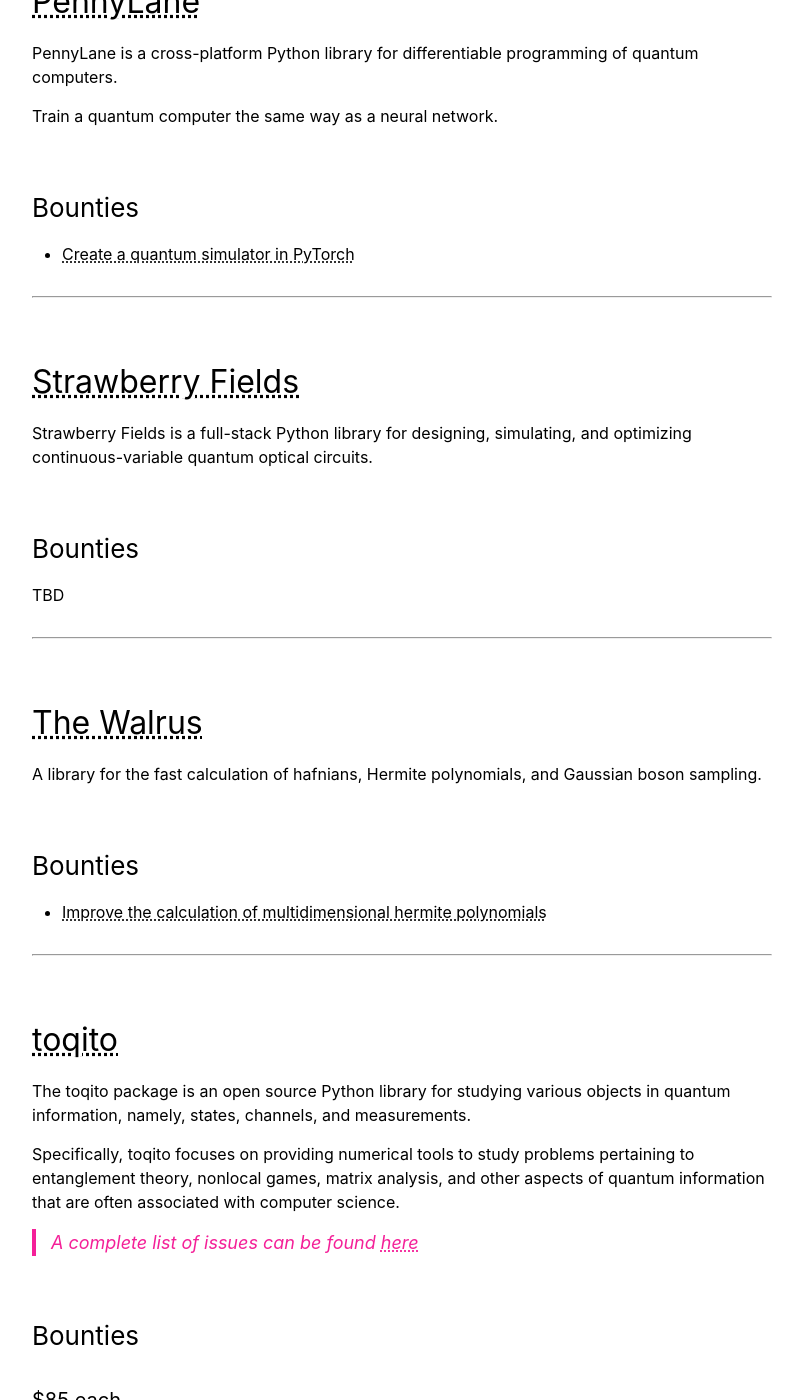
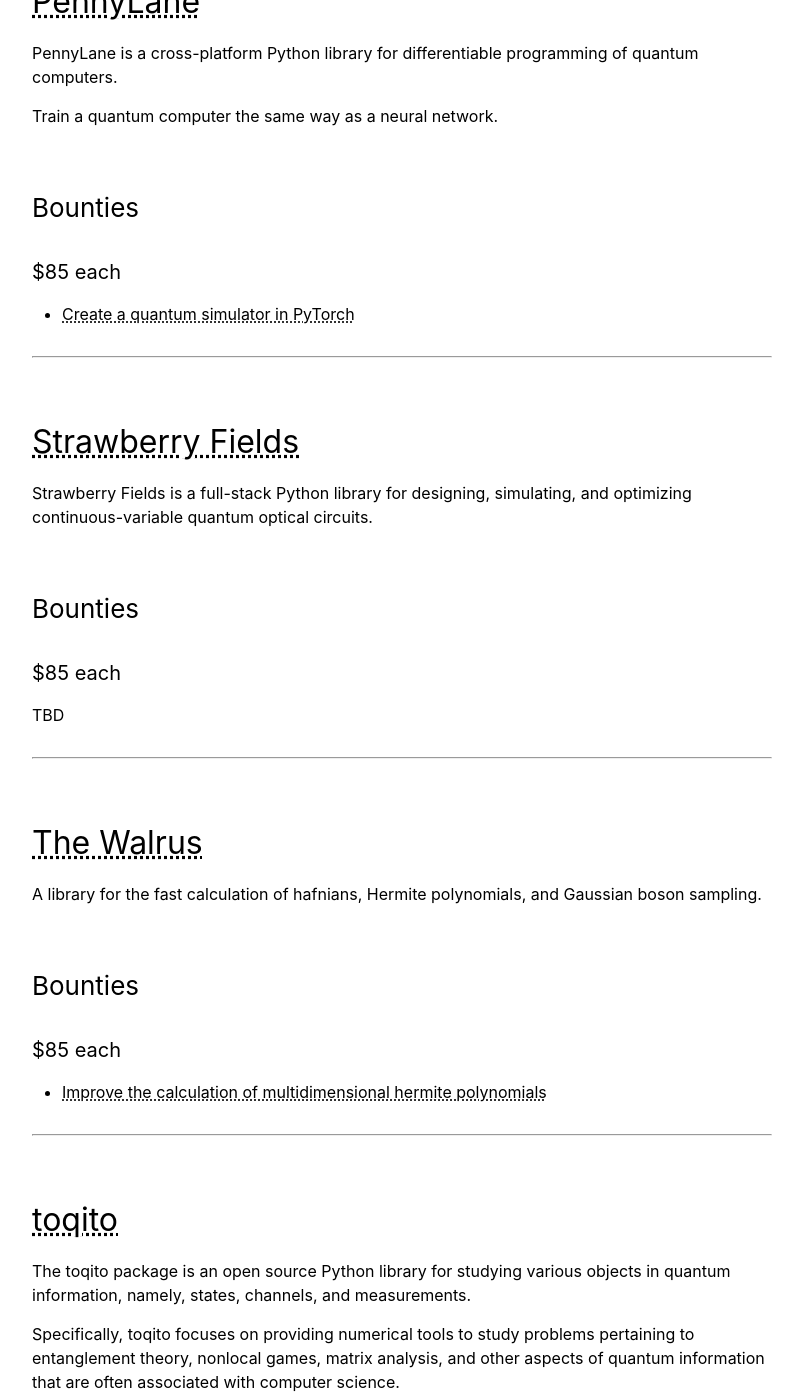
Before and after one commit to unitaryfund/unitaryhack2021, a Jekyll site: the page built from participating-projects.md, in a window 1280 px wide and 1400 px high, scrolled down 929 px. Shown: the whole window, without its empty margins (238-1041 px from the left). Built offline with Jekyll 4.4.1, drawn with Linux system fonts in a browser that asks for light colours.

Commit message:
adding some base values for the bounties

```diff
--- a/participating-projects.md
+++ b/participating-projects.md
@@ -35,6 +35,7 @@
 
 ### Bounties
 
+#### $85 each
 - [Create a quantum simulator in PyTorch](https://github.com/PennyLaneAI/pennylane/issues/1225)
 
 ---
@@ -44,6 +45,7 @@
 
 ### Bounties
 
+#### $85 each
 TBD
 
 ---
@@ -53,6 +55,7 @@
 
 ### Bounties
 
+#### $85 each
 - [Improve the calculation of multidimensional hermite polynomials](https://github.com/XanaduAI/thewalrus/issues/214)
 
 ---
```
